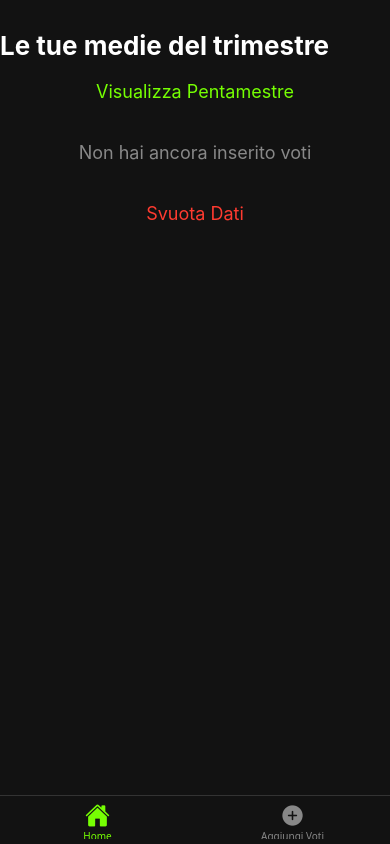
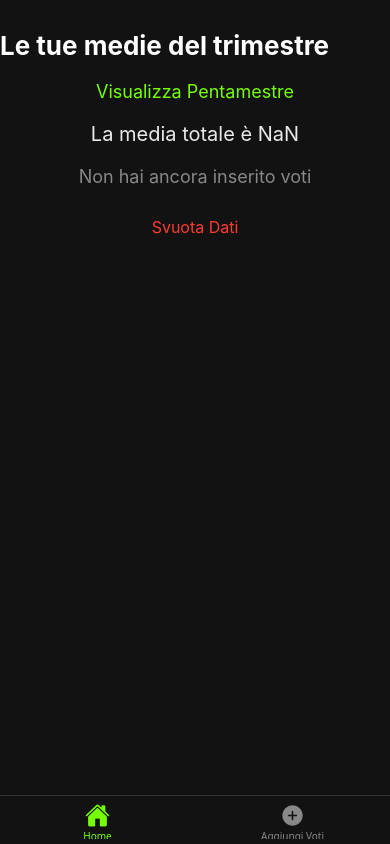
Before and after one commit to mattiasaan/GradeMate, a React Native app: screen /HomeScreen in a window 390 px wide. Built offline with nearby package versions, Linux system fonts and the light colour scheme.

Commit message:
calcolo media totale

```diff
--- a/Screens/HomeScreen.js
+++ b/Screens/HomeScreen.js
@@ -1,4 +1,4 @@
-import React, { useState } from "react";
+import React, { useState, useEffect } from "react";
 import {
   View,
   Text,
@@ -89,11 +89,11 @@ const HomeScreen = ({ navigation }) => {
     }
 
     if (countScrittiOrali > 0 && countPratici === 0) {
-      return (sommaScrittiOrali / countScrittiOrali).toFixed(2);
+      return (sommaScrittiOrali / countScrittiOrali);
     }
 
     if (countPratici > 0 && countScrittiOrali === 0) {
-      return (sommaPratici / countPratici).toFixed(2);
+      return (sommaPratici / countPratici);
     }
 
     const mediaScrittiOrali =
@@ -104,10 +104,11 @@ const HomeScreen = ({ navigation }) => {
     const mediaPonderata =
       (mediaScrittiOrali * (2 / 3)) + (mediaPratici * (1 / 3));
 
-    return mediaPonderata.toFixed(2);
+    return mediaPonderata;
   };
 
 
+  const [mediaTotale, setMediaTotale] = useState(0);
 
   const renderMateria = ({ item }) => {
     const nomeMateria = item[0];
@@ -115,6 +116,8 @@ const HomeScreen = ({ navigation }) => {
 
     const ultimiVoti = voti.slice(-3);
     const media = calcolaMediaMateria(voti);
+
+    const mediaDisplay = isNaN(media) ? "N/A" : media.toFixed(2);
 
     return (
       <TouchableOpacity
@@ -133,10 +136,19 @@ const HomeScreen = ({ navigation }) => {
                   .join("   ")}
           </Text>
         </View>
-        <Text style={stili.media}>{media}</Text>
+        <Text style={stili.media}>{mediaDisplay}</Text>
       </TouchableOpacity>
     );
   };
+
+  useEffect(() => {
+    const totale = Object.entries(materie).reduce((acc, [, voti]) => {
+      return acc + calcolaMediaMateria(voti);
+    }, 0);
+
+    const mediaTot = totale / Object.entries(materie).length;
+    setMediaTotale(mediaTot);
+  }, [materie]);
 
   return (
     <>
@@ -154,6 +166,8 @@ const HomeScreen = ({ navigation }) => {
             Visualizza {periodo === "trimestre" ? "Pentamestre" : "Trimestre"}
           </Text>
         </TouchableOpacity>
+
+        <Text style={stili.mediaTot}>La media totale è {mediaTotale.toFixed(2)}</Text>
 
         {Object.keys(materie).length === 0 ? (
           <Text style={stili.testoNoVoti}>Non hai ancora inserito voti</Text>
@@ -213,6 +227,13 @@ const stili = StyleSheet.create({
     textAlign: "center",
     flex: 1,
   },
+
+  mediaTot:{
+    color: "#EAEAEA",
+    fontSize: 20,
+    textAlign: "center",
+  },
+
   testoNoVoti: {
     color: "#888",
     fontSize: 18,
@@ -228,13 +249,14 @@ const stili = StyleSheet.create({
 
   bottoneTesto: {
     color: "#ff3b30",
-    fontSize: 18,
+    fontSize: 16,
   },
+
   bottoneSvuota: {
     color: "#76FF03",
-    fontSize: 18,
     textAlign: "center",
-    marginTop: 20,
+    marginTop: 10,
+    marginBottom:-10,
     alignItems: "center",
   },
 });
--- a/Screens/WelcomePage.js
+++ b/Screens/WelcomePage.js
@@ -58,7 +58,7 @@ const WelcomeScreen = ({ navigation }) => {
           medie con il valore dei voti pratici di un terzo.
         </Text>
         <Text style={style.sottotitoloAllert}>
-          Se avevi una versione precedente dell' app prima di aggiungere voti svuota la memoria e riapri l'app
+          Se avevi una versione precedente dell' app e l'aggiunta dei voti non dovesse funzionare svuota i dati e riapri l'app
         </Text>
         <TouchableOpacity
           style={style.button}
@@ -70,7 +70,7 @@ const WelcomeScreen = ({ navigation }) => {
     );
   }
 
-  return null; //Mostra nulla
+  return null;
 };
 
 const style = StyleSheet.create({
```
